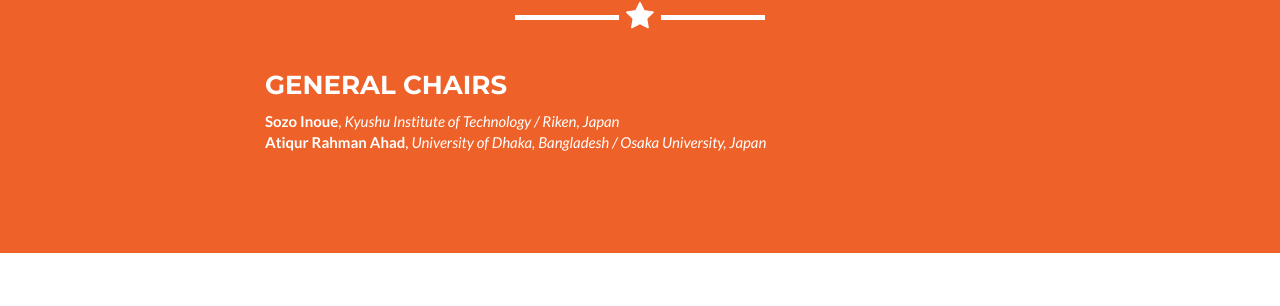
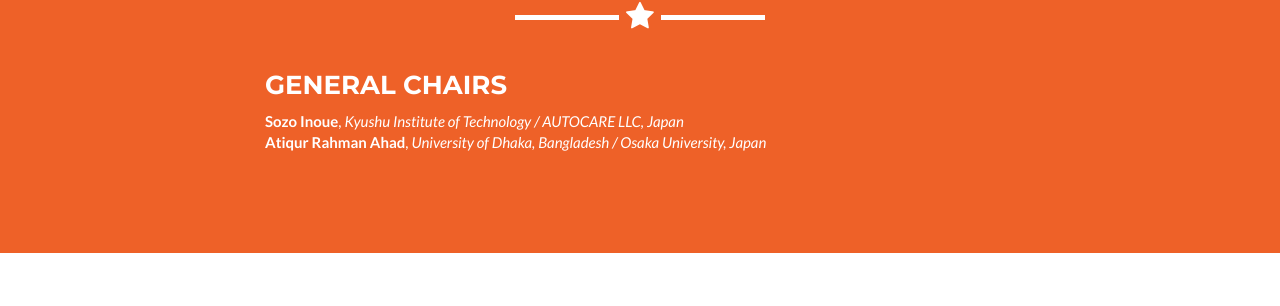
Before and after one commit to abc-research/abc-research.github.io, a Jekyll site: the page built from index.html, in a window 1280 px wide and 900 px high, scrolled down 3703 px. Shown: the part 148-454 px from the top of the window. Built offline with Jekyll 4.4.1, drawn with Linux system fonts in a browser that asks for light colours.

Commit message:
Update _config.yml

```diff
--- a/_config.yml
+++ b/_config.yml
@@ -97,7 +97,7 @@ committee:
   - role: General Chairs
     member:
       - name: Sozo Inoue
-        affil: Kyushu Institute of Technology / Riken, Japan
+        affil: Kyushu Institute of Technology / AUTOCARE LLC, Japan
       - name: Atiqur Rahman Ahad
         affil: University of Dhaka, Bangladesh / Osaka University, Japan
 
```
